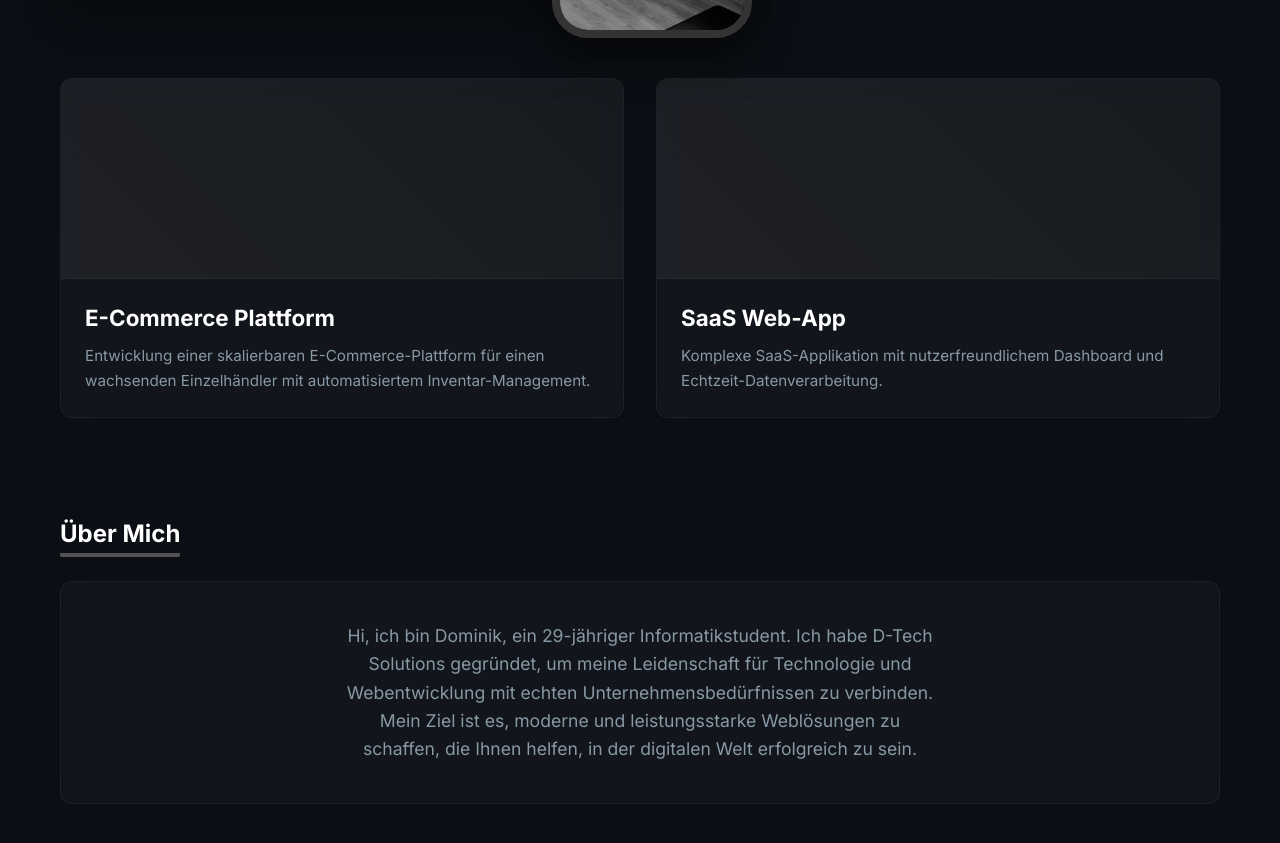
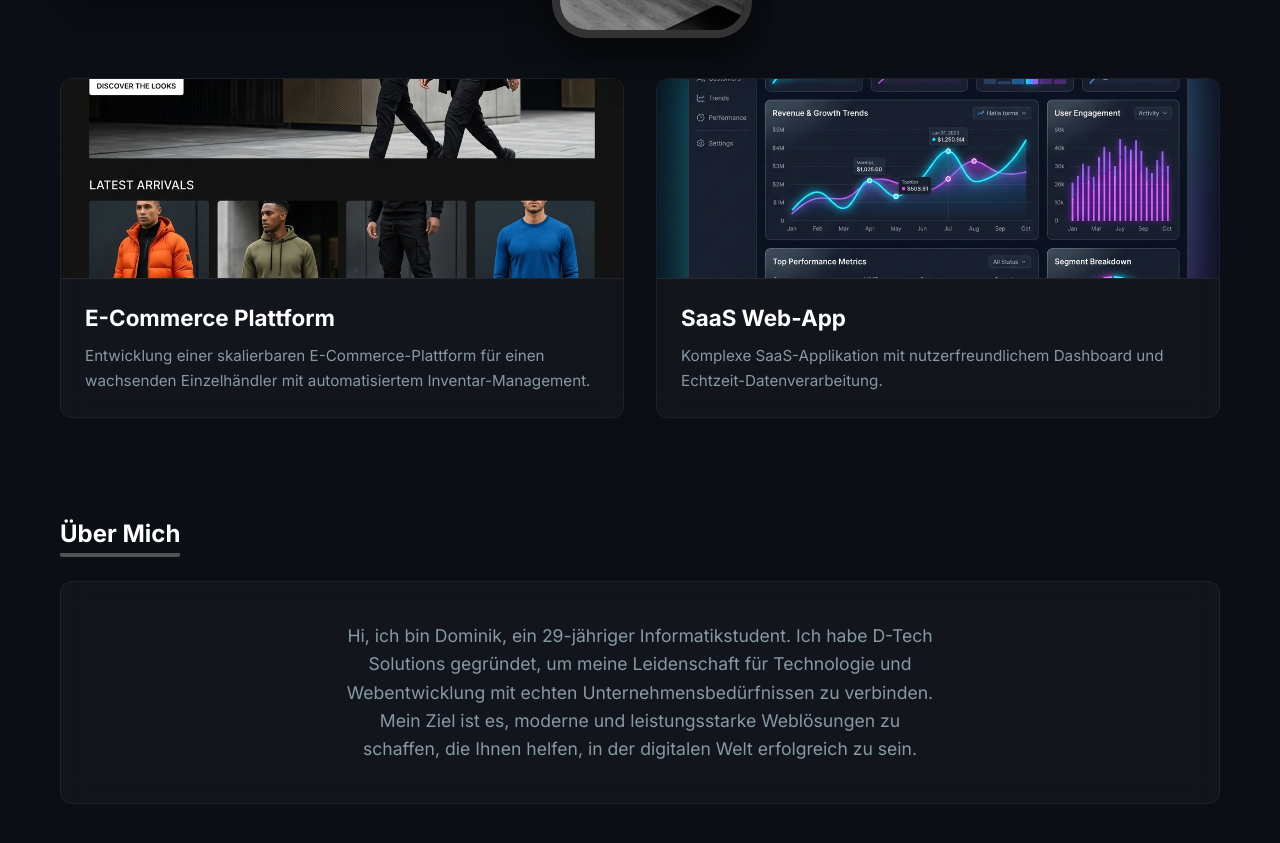
Before and after one commit to ScheniD/d-tech-landing-page, a plain HTML site: page index.html in a window 1280 px wide. Shown: the part 2139-2982 px from the top of the page. Drawn offline with Linux system fonts and the light colour scheme; a script that the page names is missing.

Commit message:
Add generated mockups for portfolio items and update index.html

```diff
--- a/index.html
+++ b/index.html
@@ -123,14 +123,18 @@
 
             <div class="portfolio-grid">
                 <div class="portfolio-card" style="transition-delay: 0.1s">
-                    <div class="project-image-placeholder"></div>
+                    <div class="project-image-placeholder">
+                        <img src="assets/ecommerce-mockup.png" alt="E-Commerce Mockup" style="width: 100%; height: 100%; object-fit: cover;">
+                    </div>
                     <div class="portfolio-card-content">
                         <h3 data-i18n="proj2Title">E-Commerce Plattform</h3>
                         <p data-i18n="proj2Desc">Entwicklung einer skalierbaren E-Commerce-Plattform für einen wachsenden Einzelhändler mit automatisiertem Inventar-Management.</p>
                     </div>
                 </div>
                 <div class="portfolio-card" style="transition-delay: 0.2s">
-                    <div class="project-image-placeholder"></div>
+                    <div class="project-image-placeholder">
+                        <img src="assets/saas-mockup.png" alt="SaaS Dashboard Mockup" style="width: 100%; height: 100%; object-fit: cover;">
+                    </div>
                     <div class="portfolio-card-content">
                         <h3 data-i18n="proj3Title">SaaS Web-App</h3>
                         <p data-i18n="proj3Desc">Komplexe SaaS-Applikation mit nutzerfreundlichem Dashboard und Echtzeit-Datenverarbeitung.</p>
```
Also changed, not shown: assets/ecommerce-mockup.png (added), assets/saas-mockup.png (added).
